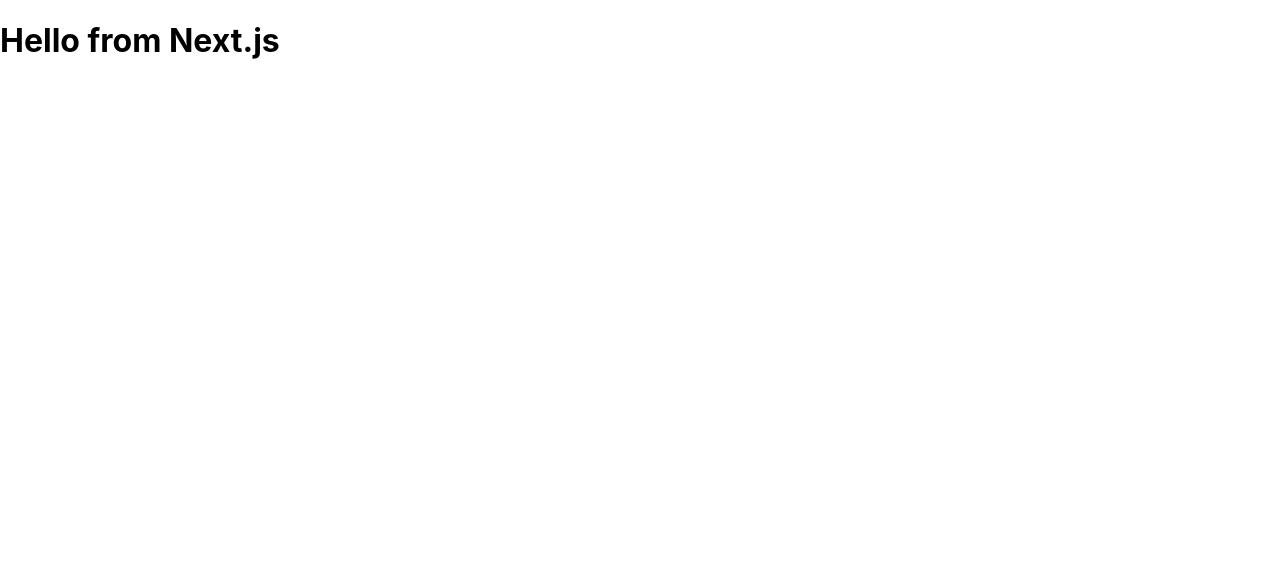
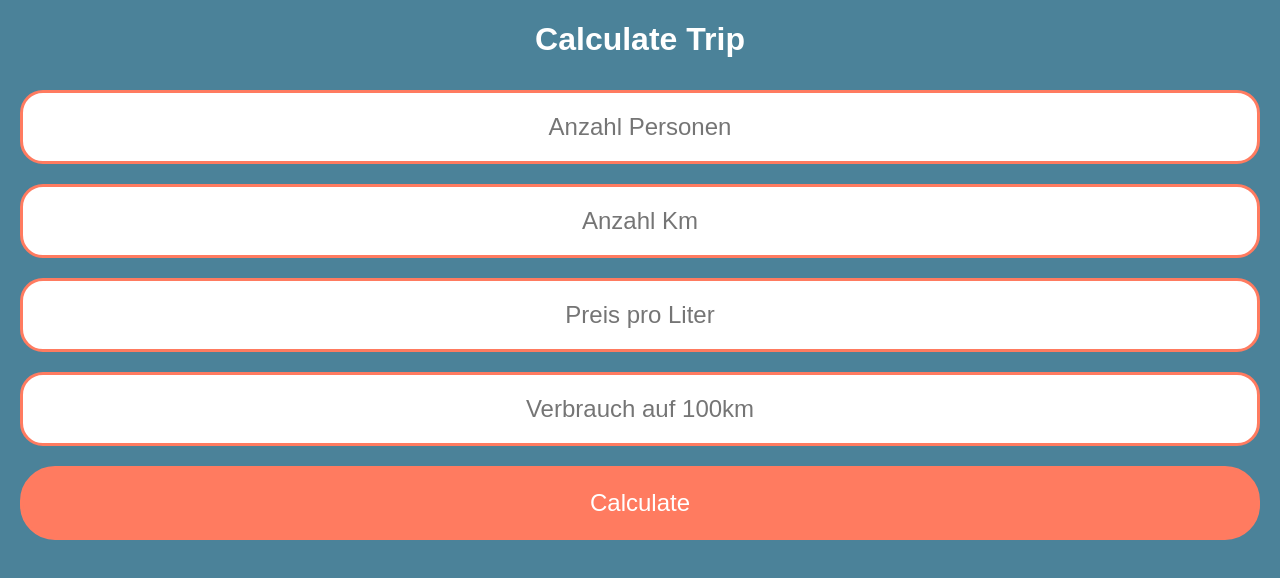
Before and after one commit to JanRaadts/spritty, a Next.js app: page / in a window 1280 px wide. Shown: the top 578 px of the page. Built offline with nearby package versions, Linux system fonts and the light colour scheme.

Commit message:
add header and form

```diff
--- /dev/null
+++ b/GlobalStyles.js
@@ -0,0 +1,15 @@
+import { createGlobalStyle } from "styled-components";
+
+const GlobalStyles = createGlobalStyle`
+* {
+    font-family: sans-serif;
+
+  }
+
+  body{
+    background-color: #4B8299;
+  }
+
+`;
+
+export default GlobalStyles;
--- /dev/null
+++ b/components/Header/Header.js
@@ -0,0 +1,14 @@
+import styled from "styled-components";
+
+export default function Header() {
+  return (
+    <>
+      <StyledTitle>Calculate Trip</StyledTitle>
+    </>
+  );
+}
+
+const StyledTitle = styled.h1`
+  text-align: center;
+  color: white;
+`;
--- /dev/null
+++ b/components/InputForm/InputForm.js
@@ -0,0 +1,67 @@
+import styled from "styled-components";
+
+export default function InputForm() {
+  return (
+    <>
+      <StyledForm>
+        <StyledInput
+          placeholder="Anzahl Personen"
+          type="text"
+          name="AnzPers"
+          required
+        ></StyledInput>
+        <StyledInput
+          placeholder="Anzahl Km"
+          type="text"
+          name="AnzPers"
+          required
+        ></StyledInput>
+        <StyledInput
+          placeholder="Preis pro Liter"
+          type="text"
+          name="AnzPers"
+          required
+        ></StyledInput>
+        <StyledInput
+          placeholder="Verbrauch auf 100km"
+          type="text"
+          name="AnzPers"
+          required
+        ></StyledInput>
+        <StyledButton>Calculate</StyledButton>
+      </StyledForm>
+    </>
+  );
+}
+
+const StyledForm = styled.form`
+  display: flex;
+  flex-direction: column;
+  margin-top: 20px;
+`;
+
+const StyledInput = styled.input`
+  margin-top: 10px;
+  margin-bottom: 10px;
+  margin-left: 20px;
+  margin-right: 20px;
+  padding: 20px;
+  border-radius: 23px;
+  border: 3px #ff7b60 solid;
+  font-size: 24px;
+  text-align: center;
+`;
+
+const StyledButton = styled.button`
+  margin-top: 10px;
+  margin-bottom: 10px;
+  margin-left: 20px;
+  margin-right: 20px;
+  padding: 20px;
+  border-radius: 35px;
+  border: 3px #ff7b60 solid;
+  font-size: 24px;
+  text-align: center;
+  background-color: #ff7b60;
+  color: white;
+`;
--- a/pages/index.js
+++ b/pages/index.js
@@ -1,7 +1,13 @@
+import Header from "../components/Header/Header";
+import InputForm from "../components/InputForm/InputForm";
+import GlobalStyles from "../GlobalStyles";
+
 export default function HomePage() {
   return (
-    <div>
-      <h1>Hello from Next.js</h1>
-    </div>
+    <>
+      <GlobalStyles />
+      <Header></Header>
+      <InputForm></InputForm>
+    </>
   );
 }
```
Also changed, not shown: 1 other file (tests, documents, lock files or other folders).
